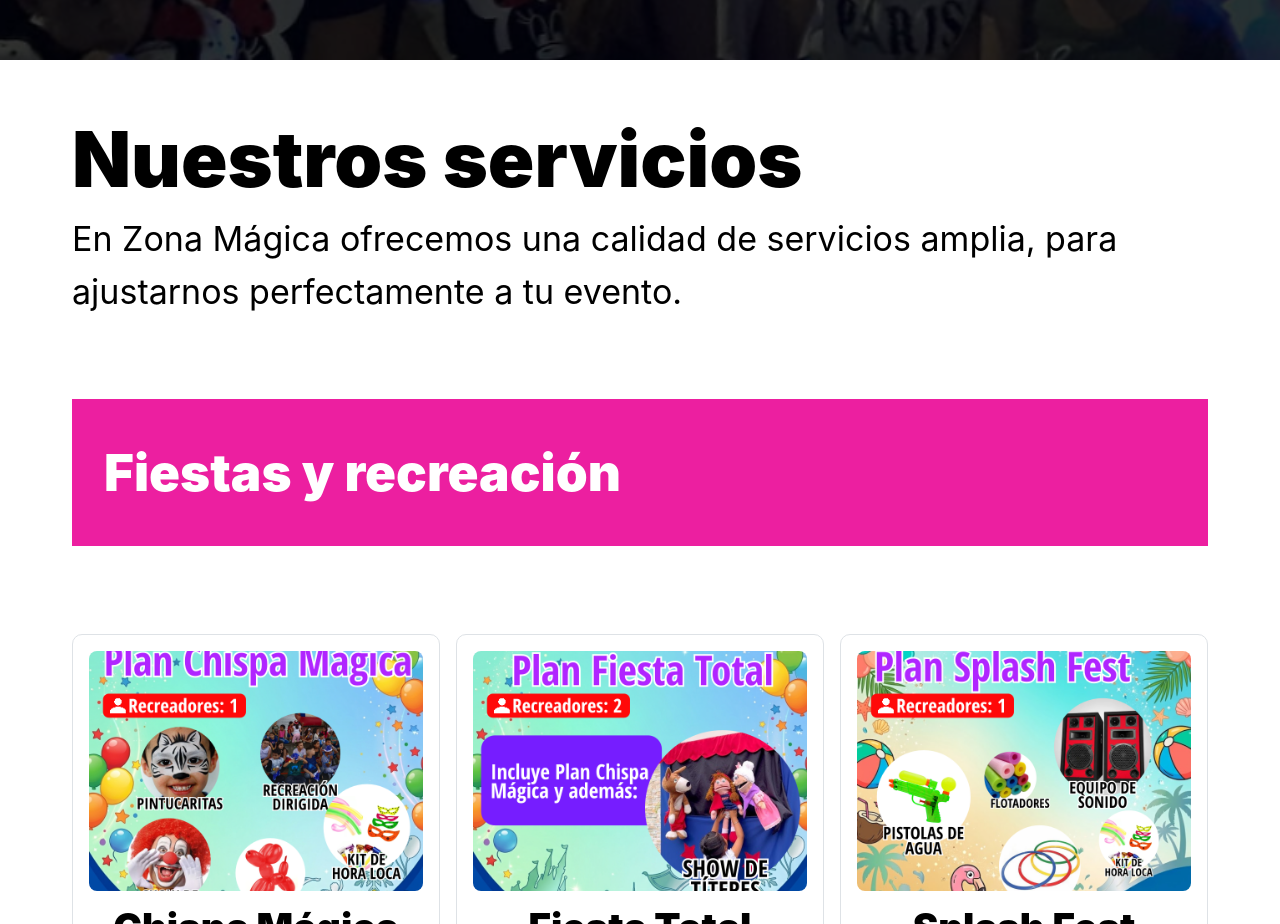
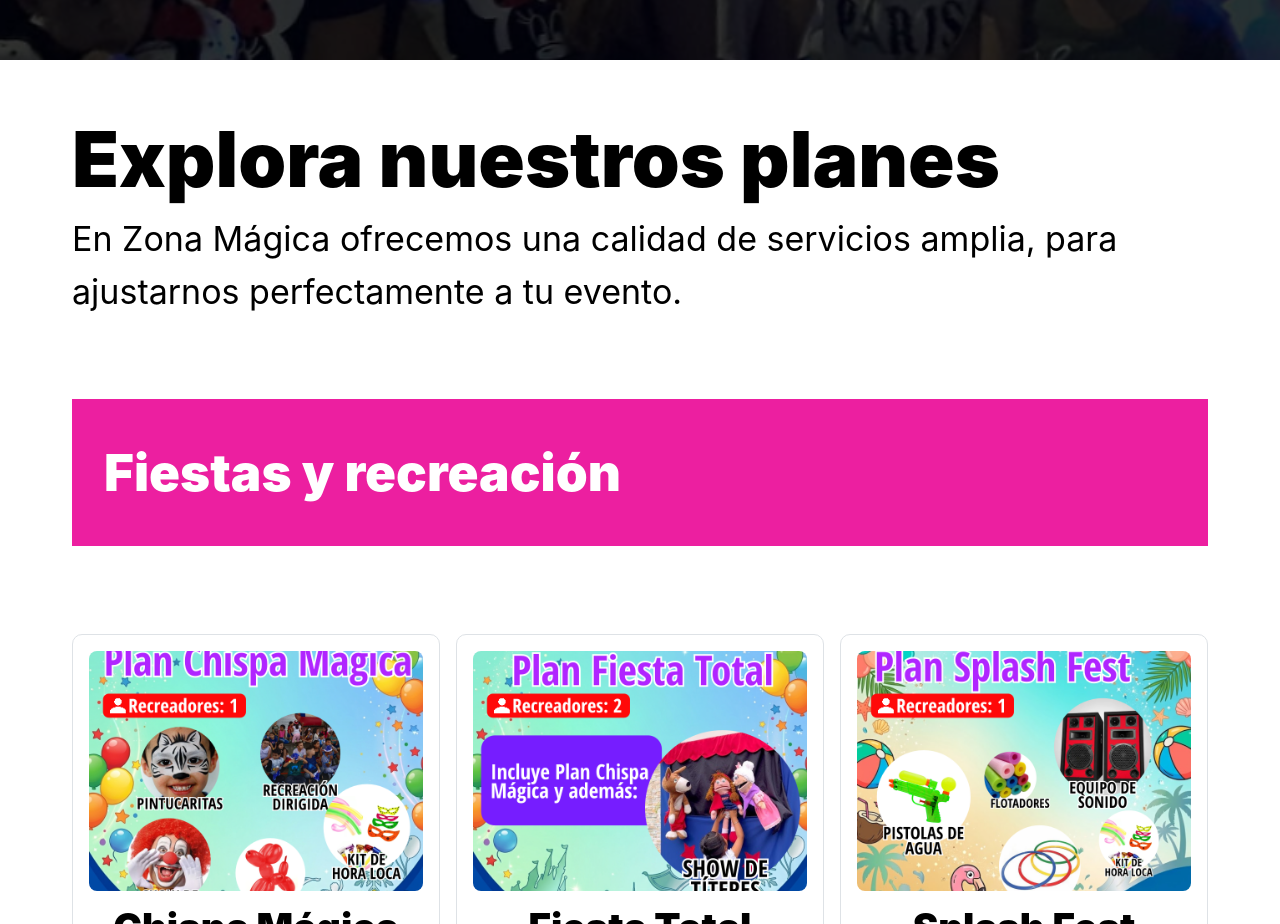
Before and after one commit to Bastiasa/zonamagica, a Next.js app: page / in a window 1280 px wide. Shown: the part 1023-1947 px from the top of the page. Built offline with nearby package versions, Linux system fonts and the light colour scheme; a web font is replaced by a local one.

Commit message:
Services changed to Plans

```diff
--- a/src/components/homepage/ServicesSection.tsx
+++ b/src/components/homepage/ServicesSection.tsx
@@ -34,7 +34,7 @@
     return (
         <CenteredSection>
             <Stack>
-                <Title>Nuestros servicios</Title>
+                <Title>Explora nuestros planes</Title>
 
                 <Text>
                     En Zona Mágica ofrecemos una calidad de
```
